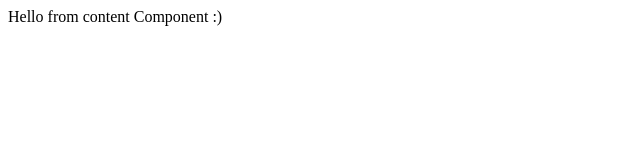
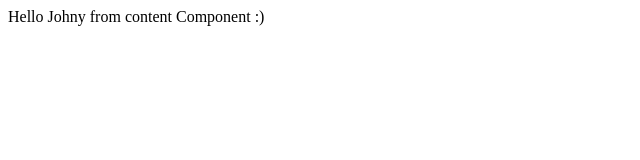
Before and after one commit to johny1614/dynamicComponents, an Angular app: page / in a window 1280 px wide. Shown: the top 160 px of the page, without its empty margins (0-640 px from the left). Built offline with nearby package versions, Linux system fonts and the light colour scheme.

Commit message:
property name dodane

```diff
--- a/src/app/app.component.ts
+++ b/src/app/app.component.ts
@@ -1,4 +1,4 @@
-import { AfterViewInit, Component, ComponentFactoryResolver, ViewContainerRef } from '@angular/core';
+import { AfterViewInit, Component, ComponentFactoryResolver, ComponentRef, ViewContainerRef } from '@angular/core';
 import { ContentComponent } from 'src/app/content/content.component';
 
 @Component({
@@ -12,8 +12,10 @@ export class AppComponent implements AfterViewInit {
   }
 
   ngAfterViewInit() {
-    let componentFactory = this.componentFactoryResolver.resolveComponentFactory(ContentComponent);
-    this.viewContainerRef.createComponent(componentFactory);
+    const componentFactory = this.componentFactoryResolver.resolveComponentFactory(ContentComponent);
+    const componentRef: ComponentRef<ContentComponent> = this.viewContainerRef.createComponent(componentFactory);
+    componentRef.instance.name = 'Johny';
+    componentRef.changeDetectorRef.detectChanges();
   }
 
 }
--- a/src/app/content/content.component.ts
+++ b/src/app/content/content.component.ts
@@ -1,8 +1,11 @@
-import { Component } from "@angular/core";
+import { Component, Input } from '@angular/core';
 
 @Component({
-  template: `Hello from content Component :)`,
+  template: `Hello {{name}} from content Component :)`
 })
 export class ContentComponent {
 
+  @Input()
+  name: string;
+
 }
```
